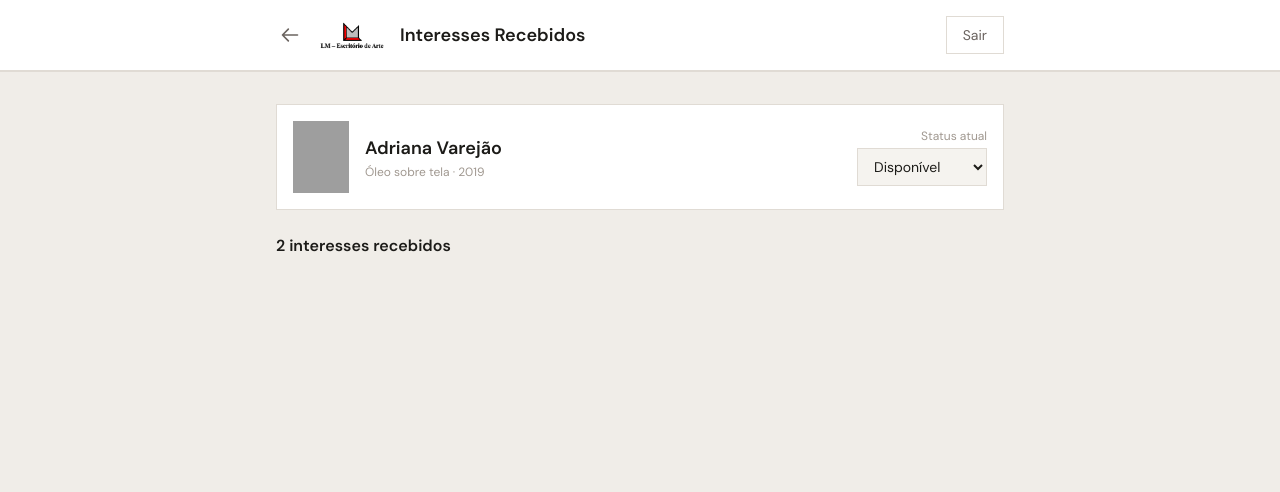
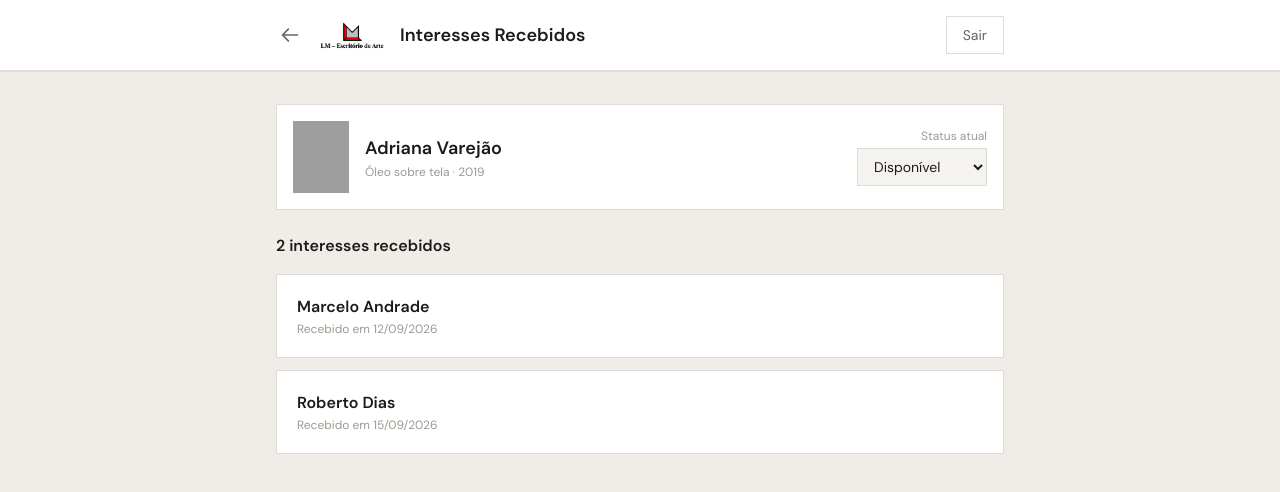
Before and after one commit to barretodm/acervo-digital-lm-frontend, a React (Vite) app: page /admin/interesses in a window 1280 px wide. Shown: the top 492 px of the page. Built offline with nearby package versions, Linux system fonts and the light colour scheme; grey boxes are pictures that could not be loaded.

Commit message:
Adiciona cards de cada interesse (nome e data) em Interesses Recebidos

```diff
--- a/src/pages/admin/InteressesObra.jsx
+++ b/src/pages/admin/InteressesObra.jsx
@@ -68,7 +68,16 @@ function InteressesObra({ obraId = 'c5494231-4efc-48b3-9466-bcb91ca5cbd9' }) {
             : `${interessesDaObra.length} interesse${interessesDaObra.length > 1 ? 's' : ''} recebido${interessesDaObra.length > 1 ? 's' : ''}`}
         </h2>
 
-        <div className="space-y-3"></div>
+        <div className="space-y-3">
+          {interessesDaObra.map((interesse) => (
+            <div key={interesse.id} className="bg-white border border-lm-border p-5">
+              <p className="font-sans font-semibold text-lm-charcoal text-base">{interesse.nome}</p>
+              <p className="text-xs text-lm-muted font-sans mt-0.5">
+                Recebido em {new Date(interesse.criado_em).toLocaleDateString('pt-BR')}
+              </p>
+            </div>
+          ))}
+        </div>
       </main>
     </div>
   )
```
